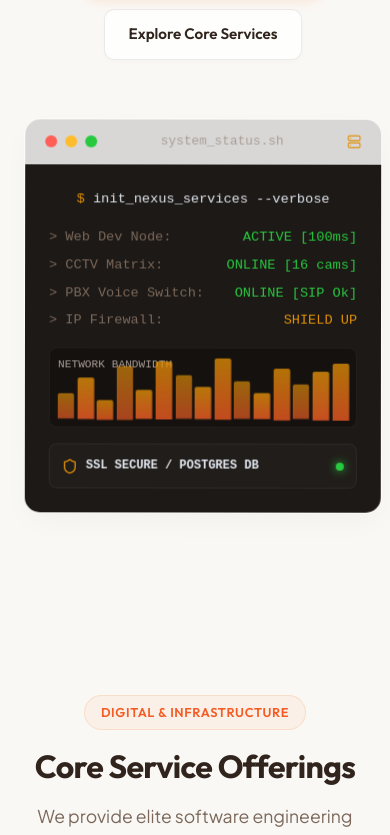
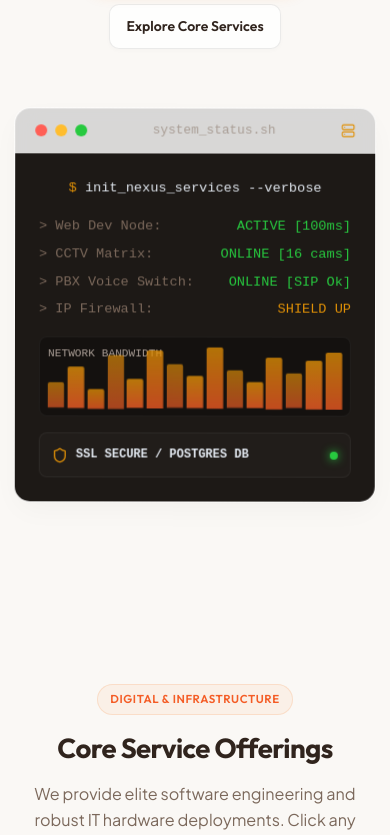
Before and after one commit to chumbah/nexusTech, a React (Vite) app in the folder frontend/: page / in a window 390 px wide. Shown: the part 860-1695 px from the top of the page. Built offline with nearby package versions, Linux system fonts and the light colour scheme.

Commit message:
fix css responsiveness

```diff
--- a/frontend/src/index.css
+++ b/frontend/src/index.css
@@ -32,6 +32,10 @@
   scroll-behavior: smooth;
 }
 
+html {
+  -webkit-text-size-adjust: 100%;
+}
+
 body {
   background-color: hsl(var(--bg-dark));
   color: hsl(var(--text-main));
@@ -48,6 +52,11 @@ h1, h2, h3, h4, h5, h6 {
   line-height: 1.25;
   letter-spacing: -0.02em;
   color: hsl(var(--text-main));
+}
+
+img, svg, video {
+  max-width: 100%;
+  display: block;
 }
 
 a {
@@ -170,6 +179,14 @@ a {
   box-shadow: 0 8px 25px rgba(249, 115, 22, 0.45);
 }
 
+/* Button group helper - stacks on mobile, see media query below */
+.btn-group {
+  display: flex;
+  flex-wrap: wrap;
+  gap: 12px;
+  align-items: center;
+}
+
 /* Text glow effects (Bright/Warm) */
 .text-gradient {
   background: linear-gradient(135deg, hsl(var(--text-main)) 30%, hsl(var(--primary)) 70%, hsl(var(--secondary)) 100%);
@@ -216,6 +233,17 @@ a {
   animation: pulse-glow 4s ease-in-out infinite;
 }
 
+@media (prefers-reduced-motion: reduce) {
+  .animate-float,
+  .pulse-glow,
+  * {
+    animation-duration: 0.001ms !important;
+    animation-iteration-count: 1 !important;
+    transition-duration: 0.001ms !important;
+    scroll-behavior: auto !important;
+  }
+}
+
 /* Section Header Style */
 .section-header {
   text-align: center;
@@ -238,7 +266,7 @@ a {
 }
 
 .section-title {
-  font-size: 2.5rem;
+  font-size: clamp(1.65rem, 5vw + 0.5rem, 2.5rem);
   margin-bottom: 16px;
   color: hsl(var(--text-main));
 }
@@ -247,7 +275,7 @@ a {
   color: hsl(var(--text-muted));
   max-width: 600px;
   margin: 0 auto;
-  font-size: 1.1rem;
+  font-size: clamp(1rem, 2.5vw + 0.4rem, 1.1rem);
 }
 
 /* Quick Utilities */
@@ -255,6 +283,7 @@ a {
   max-width: 1280px;
   margin: 0 auto;
   padding: 0 24px;
+  width: 100%;
 }
 
 .grid {
@@ -270,18 +299,83 @@ a {
   grid-template-columns: repeat(3, 1fr);
 }
 
-/* Mobile Responsiveness */
+/* Tables: prevent overflow blowing out the viewport on phones */
+table {
+  width: 100%;
+  display: block;
+  overflow-x: auto;
+  white-space: nowrap;
+}
+
+/* ==========================================================
+   Mobile Responsiveness
+   ========================================================== */
+
+/* Tablets / small laptops */
 @media (max-width: 1024px) {
   .grid-cols-3 {
     grid-template-columns: repeat(2, 1fr);
   }
+  .container {
+    padding: 0 20px;
+  }
 }
 
+/* Large phones / small tablets */
 @media (max-width: 768px) {
   .grid-cols-2, .grid-cols-3 {
     grid-template-columns: 1fr;
   }
-  .section-title {
-    font-size: 2rem;
+  .grid {
+    gap: 16px;
+  }
+  .container {
+    padding: 0 16px;
+  }
+  .section-header {
+    margin-bottom: 40px;
+  }
+  .btn {
+    padding: 10px 20px;
+    font-size: 0.9rem;
+  }
+  .btn-group {
+    flex-direction: column;
+    align-items: stretch;
+  }
+  .btn-group .btn {
+    width: 100%;
   }
 }
+
+/* Standard phones */
+@media (max-width: 480px) {
+  body {
+    font-size: 15px;
+  }
+  .container {
+    padding: 0 14px;
+  }
+  .section-header {
+    margin-bottom: 32px;
+  }
+  .section-tag {
+    font-size: 0.72rem;
+    padding: 5px 12px;
+  }
+  .btn {
+    padding: 10px 16px;
+    font-size: 0.875rem;
+  }
+}
+
+/* Very small / older phones */
+@media (max-width: 360px) {
+  .container {
+    padding: 0 12px;
+  }
+  .section-tag {
+    font-size: 0.68rem;
+    padding: 4px 10px;
+  }
+}
```
